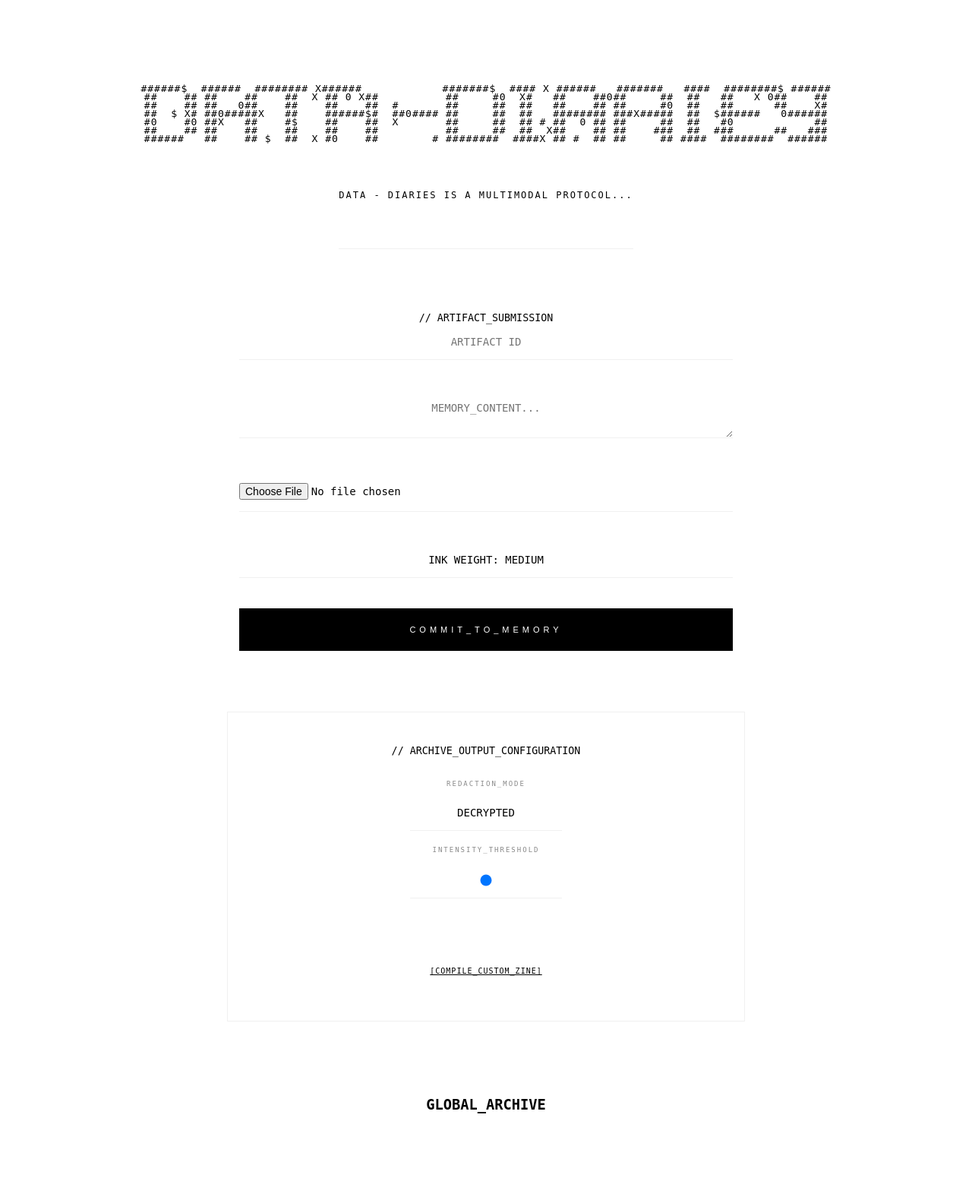
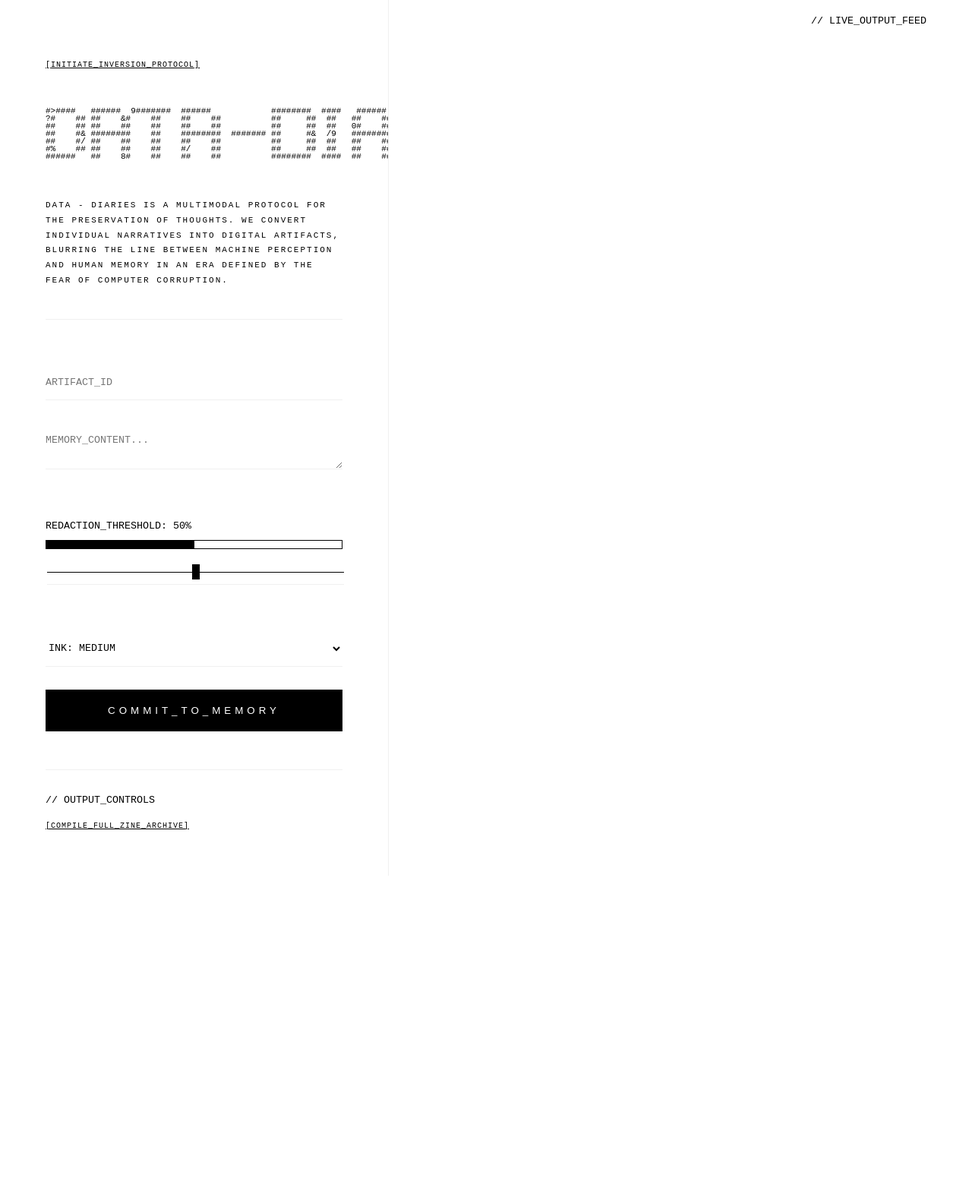
Before and after one commit to billym77/data_diaries, a Flask app: page / in a window 1280 px wide. Shown: the whole page at 76% size. After the commit the page ends 1153 px from the top, so only its background shows below. Run offline with Flask 3, Linux system fonts and the light colour scheme.

Commit message:
Protocol Update: Split-screen, Inversion, and Level Slider

```diff
--- a/app.py
+++ b/app.py
@@ -10,6 +10,7 @@ import os
 import threading
 import random
 
+# PDF Generation imports
 from reportlab.lib.pagesizes import A5
 from reportlab.pdfgen import canvas as rl_canvas
 from reportlab.lib import colors as rl_colors
@@ -20,9 +21,8 @@ app.secret_key = 'andale_archive_v10_zine_master'
 
 # Global Storage
 gallery_archive = []
-subscribers = []
 
-LOGO_ASCII = """
+LOGO_ASCII = r"""
 ######   ######  ########  ######            ########  ####   ######   #######   ####  ########  ######
 ##    ## ##    ##    ##    ##    ##          ##     ##  ##   ##    ## ##     ##  ##   ##      ##    ##
 ##    ## ##    ##    ##    ##    ##          ##     ##  ##   ##    ## ##     ##  ##   ##      ##    ##
@@ -38,62 +38,42 @@ def image_to_ascii(image_file, width=100, density_level="medium"):
         aspect_ratio = img.height / img.width
         new_height = int(aspect_ratio * width * 0.55)
         img = img.resize((width, new_height))
-
-        # Use Raw Strings r"" to fix Render SyntaxWarnings
         if density_level == "light":
             chars = " .:-' "
         elif density_level == "heavy":
             chars = r"█▓▒░@#W$8&%*oahkbdpqwmZO0QLCJUYXzcvunxrjft/\|()1{}[]?-_+~<>i!lI;:,\"^`'. "
         else:
             chars = r"WM#*oahkbdpqwmZO0QLCJUYXzcvunxrjft/\|()1{}[]?-_+~<>i!lI;:,\"^`'. "
-
         pixels = img.getdata()
-        ascii_str = ""
-        for i, pixel in enumerate(pixels):
-            if i % width == 0 and i != 0:
-                ascii_str += "\n"
-            index = int((pixel / 255) * (len(chars) - 1))
-            ascii_str += chars[index]
-        return ascii_str
+        ascii_str = "".join(chars[int((p / 255) * (len(chars) - 1))] for p in pixels)
+        return "\n".join(ascii_str[i:i+width] for i in range(0, len(ascii_str), width))
     except:
         return "[SIGNAL_LOST]"
 
-# --- RE-ADDED INDIVIDUAL RECEIPT LOGIC ---
-def get_font(size):
-    # Fallback logic for Render's Linux environment
-    paths = ["/usr/share/fonts/truetype/liberation/LiberationMono-Regular.ttf"]
-    for p in paths:
-        if os.path.exists(p): return ImageFont.truetype(p, size)
-    return ImageFont.load_default()
-
-def create_receipt_image(text, ascii_art=""):
+def create_receipt_image(entry, inverted=False):
     WIDTH = 800
     CHAR_H, ASCII_CHAR_H = 18, 8
-    font_main, font_small, font_ascii = get_font(14), get_font(9), get_font(7)
-    wrapper = textwrap.TextWrapper(width=60)
-    content_lines = wrapper.wrap(text.upper()) if text else []
-    ascii_lines = ascii_art.split('\n') if ascii_art else []
+    bg = (0, 0, 0) if inverted else (255, 255, 255)
+    fg = (255, 255, 255) if inverted else (0, 0, 0)
 
-    total_h = 400 + (len(ascii_lines) * ASCII_CHAR_H) + (len(content_lines) * CHAR_H)
-    img = Image.new('RGB', (WIDTH, total_h), color=(255, 255, 255))
+    ascii_lines = entry['ascii'].split('\n') if entry['ascii'] else []
+    total_h = 500 + (len(ascii_lines) * ASCII_CHAR_H)
+    img = Image.new('RGB', (WIDTH, total_h), color=bg)
     d = ImageDraw.Draw(img)
-    y = 40
+    y = 60
     for line in LOGO_ASCII.strip().split('\n'):
-        d.text((40, y), line, fill=(0, 0, 0), font=font_ascii); y += ASCII_CHAR_H
+        d.text((40, y), line, fill=fg); y += ASCII_CHAR_H
     y += 40
-    if ascii_art:
+    if entry['ascii']:
         for line in ascii_lines:
-            d.text((40, y), line, fill=(0, 0, 0), font=font_ascii); y += ASCII_CHAR_H
-        y += 40
-    for line in content_lines:
-        d.text((40, y), line, fill=(0, 0, 0), font=font_main); y += CHAR_H
+            d.text((40, y), line, fill=fg); y += ASCII_CHAR_H
 
     buf = io.BytesIO()
     img.save(buf, 'PNG')
     buf.seek(0)
     return buf
 
-@app.route('/')
+@app.route('/', methods=['GET'])
 def index():
     return render_template('index.html', gallery=gallery_archive, logo_ascii=LOGO_ASCII)
 
@@ -105,7 +85,12 @@ def submit():
     img_file = request.files.get('image_file')
     ascii_art = image_to_ascii(img_file, density_level=density) if img_file else ""
 
-    entry = {"content": txt, "desc": desc.upper(), "time": datetime.datetime.now().strftime("%H:%M:%S"), "date": datetime.datetime.now().strftime("%Y-%m-%d"), "ascii": ascii_art}
+    entry = {
+        "content": txt, "desc": desc.upper(),
+        "time": datetime.datetime.now().strftime("%H:%M:%S"),
+        "date": datetime.datetime.now().strftime("%Y-%m-%d"),
+        "ascii": ascii_art
+    }
     gallery_archive.insert(0, entry)
     session['last_artifact_ready'] = True
     return redirect(url_for('index'))
@@ -113,45 +98,42 @@ def submit():
 @app.route('/download_receipt')
 def download_receipt():
     if not gallery_archive: return redirect(url_for('index'))
-    entry = gallery_archive[0]
-    buf = create_receipt_image(entry['content'], entry['ascii'])
-    return send_file(buf, mimetype='image/png', as_attachment=True, download_name=f"RECEIPT_{entry['desc']}.png")
+    inv = request.args.get('invert') == 'true'
+    buf = create_receipt_image(gallery_archive[0], inverted=inv)
+    return send_file(buf, mimetype='image/png', as_attachment=True, download_name="RECEIPT.png")
 
 @app.route('/generate_zine')
 def generate_zine():
+    if not gallery_archive: return redirect(url_for('index'))
     mode = request.args.get('mode', 'full')
     level = float(request.args.get('level', 50)) / 100.0
-    W, H = A5
+    inverted = request.args.get('invert') == 'true'
+
     buf = io.BytesIO()
     cv = rl_canvas.Canvas(buf, pagesize=A5)
-    PAD = 14 * mm
-    for ei, entry in enumerate(gallery_archive):
-        cv.setFont('Courier-Bold', 8)
-        cv.drawString(PAD, H-10*mm, f"DATA_DIARIES // {entry['desc']}")
-        y = H - 30*mm
-        cv.setFont('Courier', 10)
-        lines = textwrap.wrap(entry['content'].upper(), width=40)
-        for line in lines:
-            if mode == 'redacted':
-                words = line.split()
-                cur_x = PAD
-                for w in words:
-                    w_w = cv.stringWidth(w + " ", 'Courier', 10)
-                    if random.random() < level:
-                        cv.rect(cur_x, y-2, w_w-1, 10, fill=1)
-                    else:
-                        cv.drawString(cur_x, y, w)
-                    cur_x += w_w
+    bg_c = rl_colors.black if inverted else rl_colors.white
+    fg_c = rl_colors.white if inverted else rl_colors.black
+
+    for entry in gallery_archive:
+        cv.setFillColor(bg_c)
+        cv.rect(0, 0, 148*mm, 210*mm, fill=1)
+        cv.setFillColor(fg_c)
+        cv.setFont('Courier-Bold', 10)
+        cv.drawString(15*mm, 190*mm, f"ID: {entry['desc']}")
+        y = 170*mm
+        for line in textwrap.wrap(entry['content'].upper(), width=35):
+            if mode == 'redacted' and random.random() < level:
+                cv.rect(15*mm, y-2, cv.stringWidth(line, 'Courier', 10), 10, fill=1)
             else:
-                cv.drawString(PAD, y, line)
+                cv.drawString(15*mm, y, line)
             y -= 15
         cv.showPage()
     cv.save(); buf.seek(0)
-    return send_file(buf, mimetype='application/pdf', as_attachment=True, download_name=f"ZINE_{mode.upper()}.pdf")
+    return send_file(buf, mimetype='application/pdf', as_attachment=True, download_name="ZINE.pdf")
 
-@app.route('/delete/<int:id>')
-def delete(id):
-    if 0 <= id < len(gallery_archive): gallery_archive.pop(id)
+@app.route('/delete/<int:idx>')
+def delete(idx):
+    if 0 <= idx < len(gallery_archive): gallery_archive.pop(idx)
     return redirect(url_for('index'))
 
 if __name__ == '__main__':
--- a/templates/index.html
+++ b/templates/index.html
@@ -1,115 +1,174 @@
 <!DOCTYPE html>
-<html>
+<html lang="en">
 <head>
+    <meta charset="UTF-8">
     <title>DATA DIARY // PROTOCOL</title>
     <style>
-        /* YOUR ORIGINAL STYLE - PRESERVED */
+        :root { --bg: #ffffff; --fg: #000000; --accent: #f0f0f0; }
+        body.inverted { --bg: #000000; --fg: #ffffff; --accent: #222222; }
+
         body {
-            background: #ffffff; color: #000;
-            font-family: 'Andale Mono', 'AndaleMono', monospace;
-            display: flex; flex-direction: column; align-items: center;
-            padding: 100px 20px; text-transform: uppercase; margin: 0;
-            font-weight: 200;
+            background: var(--bg); color: var(--fg);
+            font-family: 'Andale Mono', 'Courier New', monospace;
+            display: flex; margin: 0; padding: 0;
+            text-transform: uppercase; font-weight: 200;
+            transition: background 0.4s, color 0.4s; height: 100vh;
         }
-        #logo-target { white-space: pre; font-size: 13px; line-height: 11px; margin-bottom: 60px; text-align: center; letter-spacing: 1px; font-weight: 300; }
-        .manifesto { max-width: 600px; text-align: center; font-size: 12px; line-height: 1.6; letter-spacing: 2px; margin-bottom: 80px; border-bottom: 1px solid #f0f0f0; padding-bottom: 60px; }
-        .section { width: 650px; margin-bottom: 80px; text-align: center; }
-        input, select, textarea { background: transparent; color: #000; border: none; border-bottom: 1px solid #f0f0f0; width: 100%; margin-bottom: 40px; padding: 15px 0; box-sizing: border-box; font-family: inherit; outline: none; font-size: 14px; text-align: center; font-weight: 200; border-radius: 0; appearance: none; }
-        button { background: #000; color: #fff; border: none; padding: 22px; width: 100%; font-weight: 200; cursor: pointer; text-transform: uppercase; font-size: 11px; letter-spacing: 5px; transition: opacity 0.3s; }
-        button:hover { opacity: 0.7; }
 
-        /* THE REVEAL FIX */
-        .reveal { opacity: 0; max-height: 0; overflow: hidden; }
-        .reveal.active { animation: fax-reveal 2.5s steps(120) forwards; opacity: 1; }
-        @keyframes fax-reveal { to { max-height: 5000px; } }
+        /* SPLIT-PROTOCOL LAYOUT */
+        #left-protocol {
+            width: 40%; padding: 60px; border-right: 0.5px solid var(--accent);
+            height: 100vh; overflow-y: auto; box-sizing: border-box;
+        }
+        #right-print {
+            width: 60%; padding: 60px; height: 100vh;
+            overflow-y: auto; position: relative; box-sizing: border-box;
+        }
 
-        .gallery-item { width: 750px; padding: 100px 0; border-top: 1px solid #f9f9f9; display: flex; flex-direction: column; align-items: center; }
-        .ascii-view { font-size: 8px; line-height: 7px; background: #fff; padding: 40px 0; display: inline-block; color: #000; }
+        #logo-target { white-space: pre; font-size: 11px; line-height: 10px; margin-bottom: 50px; }
 
-        /* ZINE CONFIG PANEL - STYLED TO MATCH ORIGINAL LOOK */
-        .zine-config { border: 0.5px solid #f0f0f0; padding: 40px; margin-bottom: 80px; width: 600px; text-align: center; }
-        .config-label { font-size: 9px; letter-spacing: 2px; color: #888; margin-bottom: 10px; display: block; }
-        .download-btn { color: #000; font-size: 10px; margin: 20px 10px; text-decoration: underline; letter-spacing: 1px; display: inline-block; cursor: pointer; }
+        .manifesto {
+            font-size: 11px; line-height: 1.8; letter-spacing: 2px;
+            margin-bottom: 60px; border-bottom: 1px solid var(--accent); padding-bottom: 40px;
+        }
+
+        /* BRUTALIST SLIDER */
+        .slider-wrap { margin: 30px 0; }
+        .visual-level { display: flex; height: 10px; border: 1px solid var(--fg); margin-top: 10px; }
+        #level-fill { height: 100%; background: var(--fg); transition: width 0.1s; }
+        input[type=range] {
+            -webkit-appearance: none; width: 100%; background: transparent; cursor: crosshair; margin-top: 15px;
+        }
+        input[type=range]::-webkit-slider-runnable-track { height: 1px; background: var(--fg); }
+        input[type=range]::-webkit-slider-thumb {
+            -webkit-appearance: none; height: 20px; width: 10px; background: var(--fg); margin-top: -10px; border-radius: 0;
+        }
+
+        /* PRINT REVEAL */
+        .reveal {
+            animation: fax-reveal 3.5s steps(100) forwards;
+            overflow: hidden; max-height: 0;
+            border-left: 1px solid var(--fg); padding-left: 25px; margin-top: 20px;
+        }
+        @keyframes fax-reveal { from { max-height: 0; } to { max-height: 5000px; } }
+
+        .ascii-view { font-size: 7px; line-height: 6px; white-space: pre; }
+
+        input, select, textarea {
+            background: transparent; color: var(--fg); border: none;
+            border-bottom: 1px solid var(--accent); width: 100%;
+            margin-bottom: 30px; padding: 15px 0; font-family: inherit; outline: none;
+        }
+
+        button {
+            background: var(--fg); color: var(--bg); border: none;
+            padding: 20px; width: 100%; cursor: pointer; letter-spacing: 5px;
+        }
+
+        .protocol-link {
+            font-size: 10px; text-decoration: underline; cursor: pointer;
+            display: block; margin-top: 20px; letter-spacing: 1px;
+        }
     </style>
 </head>
-<body>
+<body id="main-body">
+
+<div id="left-protocol">
+    <span class="protocol-link" onclick="toggleInvert()" style="margin-bottom: 40px;">[INITIATE_INVERSION_PROTOCOL]</span>
+
     <div id="logo-target">{{ logo_ascii }}</div>
 
-    <div class="manifesto">DATA - DIARIES IS A MULTIMODAL PROTOCOL...</div>
+    <div class="manifesto">
+        DATA - DIARIES IS A MULTIMODAL PROTOCOL FOR THE PRESERVATION OF THOUGHTS. WE CONVERT INDIVIDUAL NARRATIVES INTO DIGITAL ARTIFACTS, BLURRING THE LINE BETWEEN MACHINE PERCEPTION AND HUMAN MEMORY IN AN ERA DEFINED BY THE FEAR OF COMPUTER CORRUPTION.
+    </div>
 
-    <div class="section">
-        <small>// ARTIFACT_SUBMISSION</small>
     <form method="POST" action="/submit" enctype="multipart/form-data">
         <input type="text" name="description" placeholder="ARTIFACT_ID">
         <textarea name="user_text" placeholder="MEMORY_CONTENT..."></textarea>
-            <input type="file" name="image_file">
+
+        <div class="slider-wrap">
+            <small>REDACTION_THRESHOLD: <span id="val">50</span>%</small>
+            <div class="visual-level"><div id="level-fill" style="width: 50%;"></div></div>
+            <input type="range" id="zine-level" min="0" max="100" value="50" oninput="updateLevel(this.value)">
+        </div>
+
         <select name="density">
-                <option value="light">INK_WEIGHT: LIGHT</option>
-                <option value="medium" selected>INK_WEIGHT: MEDIUM</option>
-                <option value="heavy">INK_WEIGHT: HEAVY</option>
+            <option value="light">INK: LIGHT</option>
+            <option value="medium" selected>INK: MEDIUM</option>
+            <option value="heavy">INK: HEAVY</option>
         </select>
+
         <button type="submit">COMMIT_TO_MEMORY</button>
     </form>
-    </div>
 
-    <div class="zine-config">
-        <small>// ARCHIVE_OUTPUT_CONFIGURATION</small>
-        <div style="margin-top:30px;">
-            <span class="config-label">REDACTION_MODE</span>
-            <select id="zine-mode" style="width:200px; margin-bottom: 20px;">
-                <option value="full">DECRYPTED</option>
-                <option value="redacted">REDACTED</option>
-            </select>
-
-            <span class="config-label">INTENSITY_THRESHOLD</span>
-            <input type="range" id="zine-level" min="10" max="90" value="50" style="width:200px;">
-        </div>
-
-        <div style="margin-top:30px;">
+    <div style="margin-top: 50px; border-top: 1px solid var(--accent); padding-top: 30px;">
+        <small>// OUTPUT_CONTROLS</small>
         {% if session.get('last_artifact_ready') %}
-                <a href="/download_receipt" class="download-btn">[INDIVIDUAL_RECEIPT]</a>
+            <a onclick="downloadReceipt()" class="protocol-link">[GENERATE_INDIVIDUAL_RECEIPT]</a>
         {% endif %}
-            <a onclick="generateZine()" class="download-btn">[COMPILE_CUSTOM_ZINE]</a>
+        <a onclick="generateZine()" class="protocol-link">[COMPILE_FULL_ZINE_ARCHIVE]</a>
     </div>
 </div>
 
-    <h3>GLOBAL_ARCHIVE</h3>
+<div id="right-print">
+    <small style="position: absolute; top: 20px; right: 60px;">// LIVE_OUTPUT_FEED</small>
+    <div id="print-zone">
         {% for entry in gallery %}
-    <div class="gallery-item">
+        <div class="gallery-item" style="margin-bottom: 120px;">
             <small>{{ entry.date }} // {{ entry.time }} // ID: {{ entry.desc }}</small>
-        <p>{{ entry.content }}</p>
+            <p style="font-size: 14px; line-height: 1.6; margin: 30px 0;">{{ entry.content }}</p>
             {% if entry.ascii %}
-        <div class="ascii-view reveal"><pre>{{ entry.ascii }}</pre></div>
+            <div class="ascii-view reveal">{{ entry.ascii }}</div>
             {% endif %}
-        <a href="/delete/{{ loop.index0 }}" style="color:#eee; font-size:9px; text-decoration:none;">[REDACT]</a>
+            <a href="/delete/{{ loop.index0 }}" class="protocol-link" style="color: var(--accent);">[REDACT_FROM_FEED]</a>
         </div>
         {% endfor %}
+    </div>
+</div>
 
 <script>
-        // LOGO GLITCH
+    // 1. ORIGINAL GLITCH LOGIC
     const target = document.getElementById('logo-target');
     const originalLogo = `{{ logo_ascii | safe }}`;
+    const glitchChars = "0189$#%@&?/><";
     function glitchLogo() {
-            let res = "";
-            for(let i=0; i<originalLogo.length; i++) {
-                res += (Math.random() < 0.05 && originalLogo[i] !== '\n') ? "X#$0"[Math.floor(Math.random()*4)] : originalLogo[i];
+        let result = "";
+        for (let i = 0; i < originalLogo.length; i++) {
+            if (originalLogo[i] !== " " && originalLogo[i] !== "\n" && Math.random() < 0.05) {
+                result += glitchChars[Math.floor(Math.random() * glitchChars.length)];
+            } else {
+                result += originalLogo[i];
             }
-            target.innerText = res;
+        }
+        target.innerText = result;
     }
     setInterval(glitchLogo, 60);
 
-        // ZINE REDACTION GENERATOR
-        function generateZine() {
-            const m = document.getElementById('zine-mode').value;
-            const l = document.getElementById('zine-level').value;
-            window.location.href = `/generate_zine?mode=${m}&level=${l}`;
+    // 2. UI HELPERS
+    function updateLevel(v) {
+        document.getElementById('val').innerText = v;
+        document.getElementById('level-fill').style.width = v + "%";
     }
 
-        // VIEWPORT REVEAL TRIGGER
-        const observer = new IntersectionObserver((entries) => {
-            entries.forEach(e => { if(e.isIntersecting) e.target.classList.add('active'); });
-        }, { threshold: 0.1 });
-        document.querySelectorAll('.reveal').forEach(el => observer.observe(el));
+    function toggleInvert() {
+        document.getElementById('main-body').classList.toggle('inverted');
+    }
+
+    function downloadReceipt() {
+        const inv = document.getElementById('main-body').classList.contains('inverted');
+        window.location.href = `/download_receipt?invert=${inv}`;
+    }
+
+    function generateZine() {
+        const inv = document.getElementById('main-body').classList.contains('inverted');
+        const lvl = document.getElementById('zine-level').value;
+        window.location.href = `/generate_zine?invert=${inv}&level=${lvl}&mode=redacted`;
+    }
+
+    // 3. AUTO-ACTIVATE REVEAL ON LOAD
+    document.querySelectorAll('.reveal').forEach(el => {
+        el.style.display = 'block';
+    });
 </script>
 </body>
 </html>
```
Lines whose indentation alone changed are shown as unchanged.
